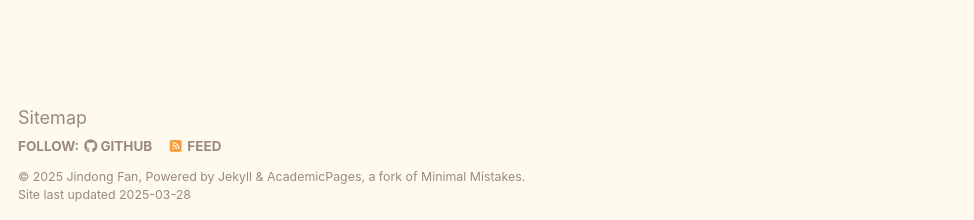
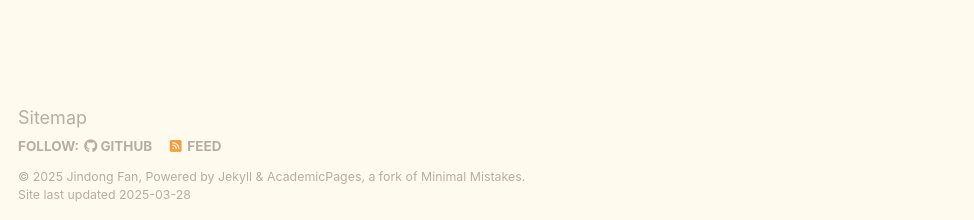
Before and after one commit to Sylvestervan/sylvestervan.github.io, a Jekyll site: the page built from _pages/about.md, in a window 1280 px wide. Shown: the part 677-897 px from the top of the page, without its empty margins (0-974 px from the left). Built offline with Jekyll 4.4.1, drawn with Linux system fonts in a browser that asks for light colours.

Commit message:
change alter color

```diff
--- a/_sass/theme/_default.scss
+++ b/_sass/theme/_default.scss
@@ -12,7 +12,7 @@ $lighter-lemon              : #FFFAEE;
 $romantic-rose              : #985E64;
 $block-bg                   : #9D9F66;
 $text-brown                 : #957360;
-$text-brown-li              : #9B897F;
+$text-brown-li              : #B7ADA6;
 $code-text                  : #FAF0E6;
 $caption-line               : #CCC88D;
 
@@ -43,7 +43,7 @@ $sidebar-screen-min-width   : 1024px;
     --global-fig-caption-color          : mix(#fff,  #{$gray}, 25%);
     --global-link-color                 : #2f7f93;
     --global-link-color-hover           : mix(#000, #2f7f93, 25%);
-    --global-link-color-visited         : mix(#fff, #2f7f93, 25%);
+    --global-link-color-visited         : mix(#fff, #2f7f93, 50%);
     --global-masthead-link-color        : #{$text-brown};
     --global-masthead-link-color-hover  : mix(#{$text-brown}, #{$gray}, 25%);
     --global-text-color                 : #{$text-brown};
```
